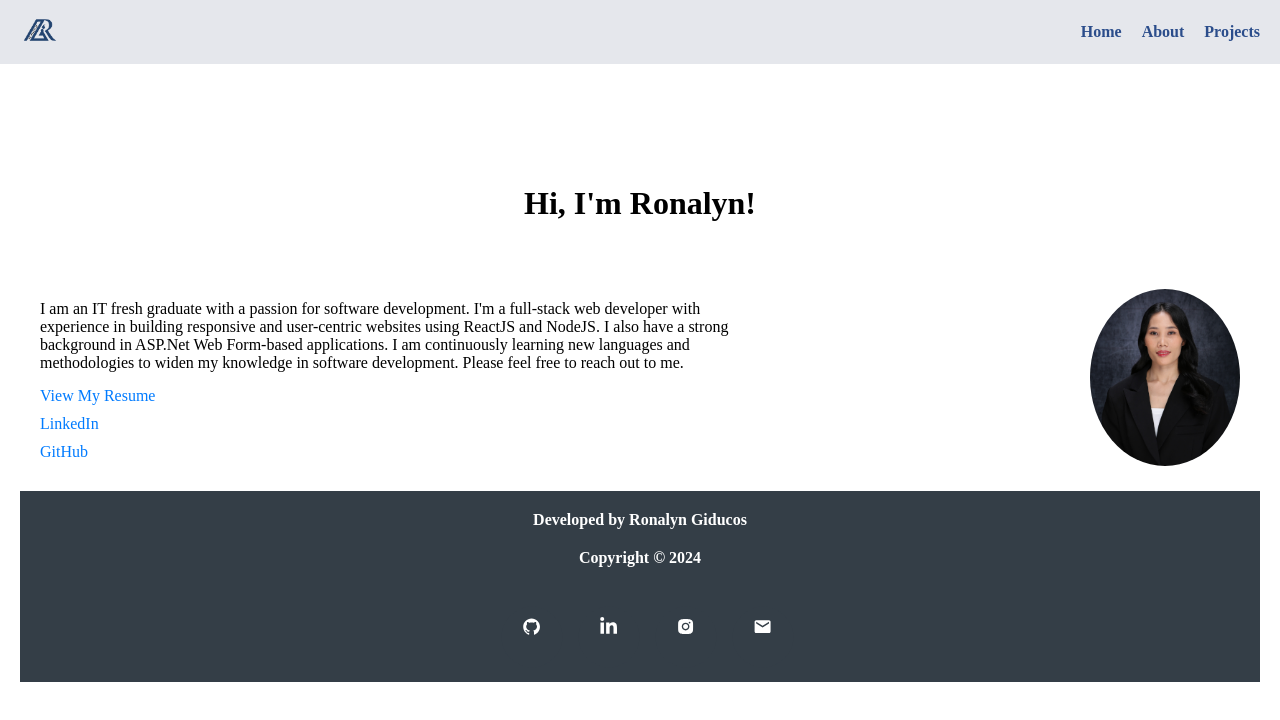
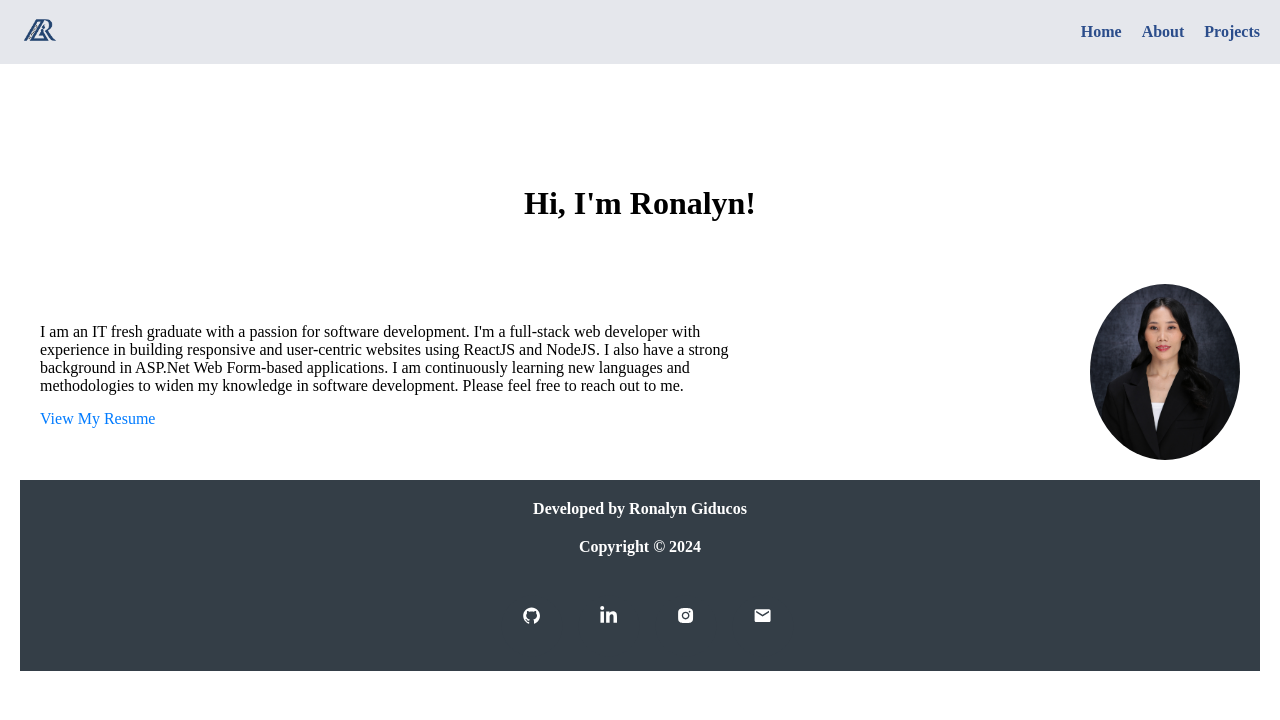
Before and after one commit to ronalyn05/RG-DevFolio, a React (Create React App) app: page / in a window 1280 px wide. Shown: the top 720 px of the page. Built offline with nearby package versions, Linux system fonts and the light colour scheme.

Commit message:
adjusted the router

```diff
--- a/public/index.html
+++ b/public/index.html
@@ -14,7 +14,7 @@
     <link rel="manifest" href="%PUBLIC_URL%/manifest.json" />
 
     <title>RG DevFolio</title>
-    <!-- <base href="/" /> -->
+    <base href="/" />
   </head>
   <body>
     <noscript>You need to enable JavaScript to run this app.</noscript>
--- a/src/App.js
+++ b/src/App.js
@@ -1,37 +1,63 @@
-// import logo from './logo.svg';
-// import './App.css';
+// // import logo from './logo.svg';
+// // import './App.css';
 
-// function App() {
+// // function App() {
+// //   return (
+// //     <div className="App">
+// //       <header className="App-header">
+// //         <img src={logo} className="App-logo" alt="logo" />
+// //         <p>
+// //           Edit <code>src/App.js</code> and save to reload.
+// //         </p>
+// //         <a
+// //           className="App-link"
+// //           href="https://reactjs.org"
+// //           target="_blank"
+// //           rel="noopener noreferrer"
+// //         >
+// //           Learn React
+// //         </a>
+// //       </header>
+// //     </div>
+// //   );
+// // }
+
+// // export default App;
+
+// // src/App.js
+// import React from "react";
+// import { BrowserRouter as Router, Route, Routes } from "react-router-dom";
+// import Navbar from "./components/Navbar";
+// import Home from "./pages/Home";
+// import About from "./pages/About";
+// import Projects from "./pages/Projects";
+// import Footer from "./components/Footer";
+
+// const App = () => {
 //   return (
-//     <div className="App">
-//       <header className="App-header">
-//         <img src={logo} className="App-logo" alt="logo" />
-//         <p>
-//           Edit <code>src/App.js</code> and save to reload.
-//         </p>
-//         <a
-//           className="App-link"
-//           href="https://reactjs.org"
-//           target="_blank"
-//           rel="noopener noreferrer"
-//         >
-//           Learn React
-//         </a>
-//       </header>
-//     </div>
+//     <Router>
+//       <div>
+//         <Navbar />
+//         <Routes>
+//           <Route path="/" element={<Home />} />
+//           <Route path="/about" element={<About />} />
+//           <Route path="/projects" element={<Projects />} />
+//           <Route path="/footer" element={<Footer />} />
+//         </Routes>
+//       </div>
+//     </Router>
 //   );
-// }
+// };
 
 // export default App;
-
-// src/App.js
 import React from "react";
-import { BrowserRouter as Router, Route, Routes } from "react-router-dom";
+import { HashRouter as Router, Route, Routes } from "react-router-dom";
 import Navbar from "./components/Navbar";
 import Home from "./pages/Home";
 import About from "./pages/About";
 import Projects from "./pages/Projects";
 import Footer from "./components/Footer";
+import SocialMedia from "./components/SocialMedia";
 
 const App = () => {
   return (
@@ -43,6 +69,7 @@ const App = () => {
           <Route path="/about" element={<About />} />
           <Route path="/projects" element={<Projects />} />
           <Route path="/footer" element={<Footer />} />
+          <Route path="/socialmedia" element={<SocialMedia />} />
         </Routes>
       </div>
     </Router>
--- a/src/pages/Home.js
+++ b/src/pages/Home.js
@@ -27,7 +27,7 @@ const Home = () => {
             <a href={resume} target="_blank" rel="noopener noreferrer">
               View My Resume
             </a>
-            <a
+            {/* <a
               href="https://www.linkedin.com/in/giducos-ronalyn-0794922b0"
               target="_blank"
               rel="noopener noreferrer"
@@ -40,7 +40,7 @@ const Home = () => {
               rel="noopener noreferrer"
             >
               GitHub
-            </a>
+            </a> */}
           </div>
         </div>
         <img src={myImg} alt="Profile" className="home-profile-picture" />
```
